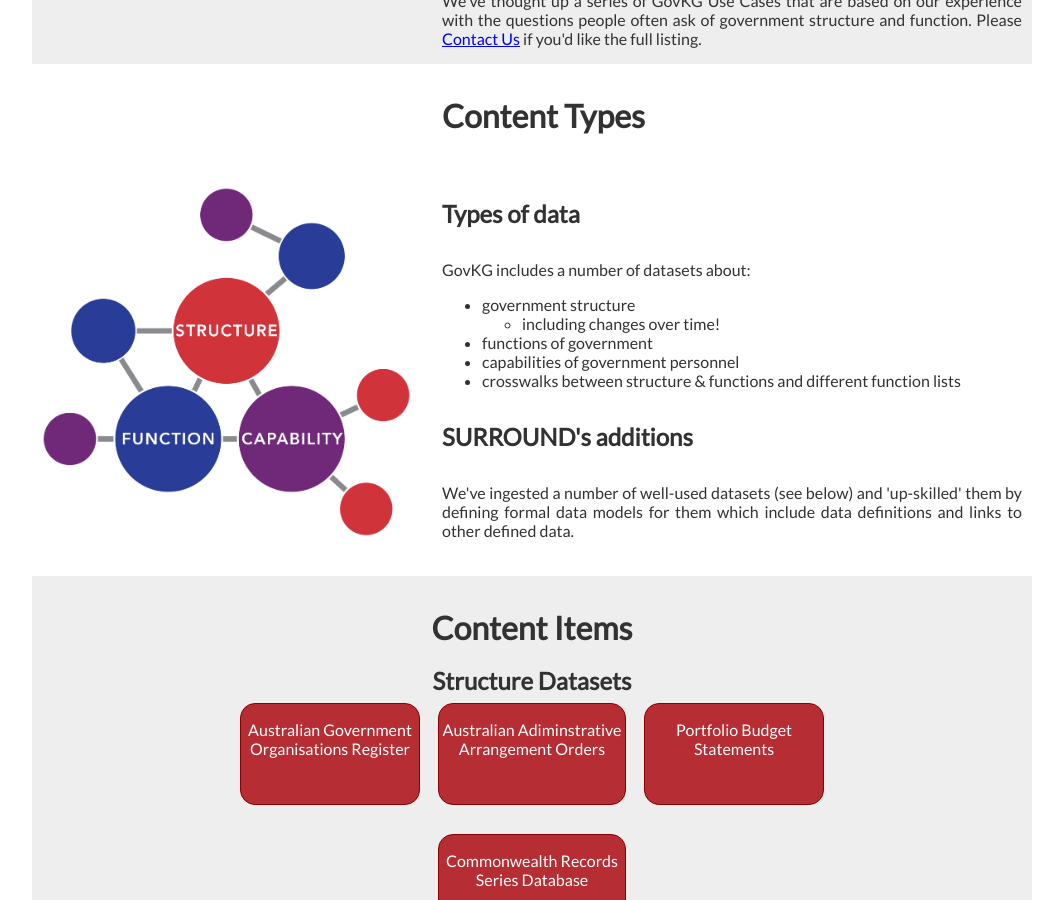
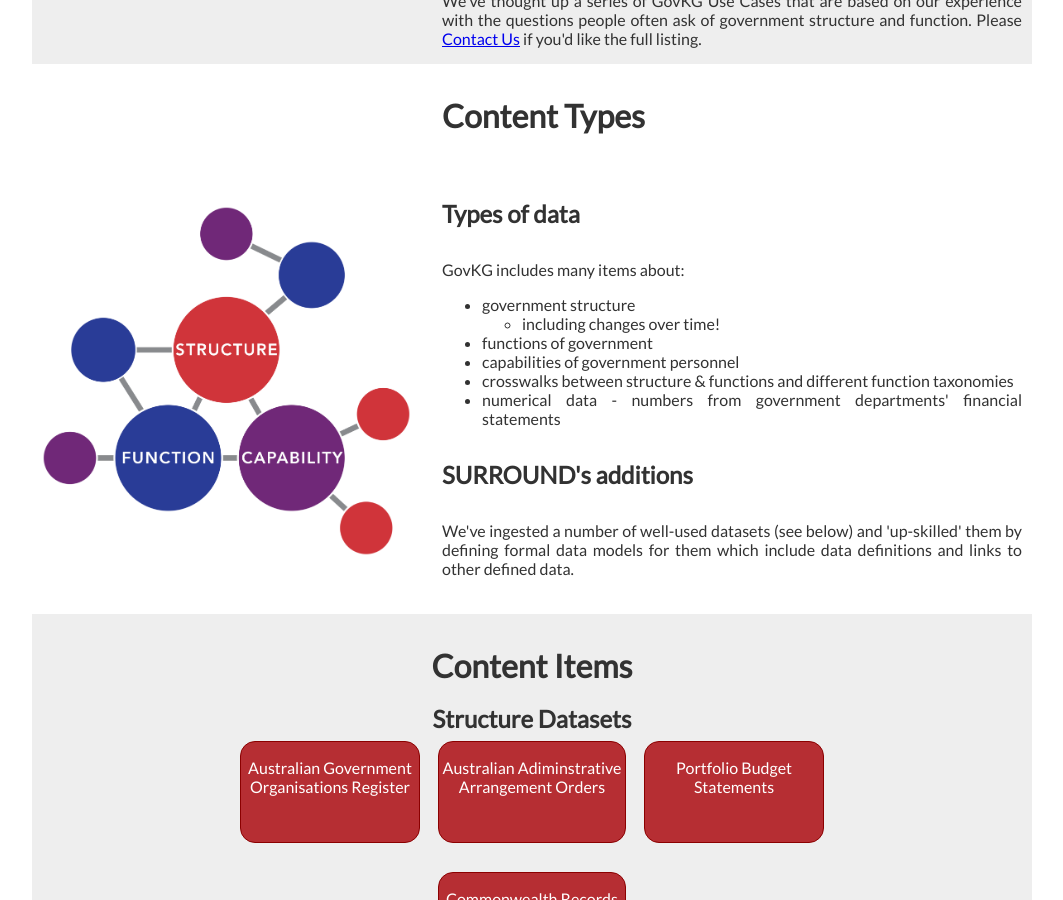
Before and after one commit to surroundaustralia/surroundaustralia.com, a Jekyll site: the page built from pages/govkg.html, in a window 1280 px wide and 900 px high, scrolled down 1418 px. Shown: the whole window, without its empty margins (108-1171 px from the left). Built offline with Jekyll 4.4.1, drawn with Linux system fonts in a browser that asks for light colours.

Commit message:
small wording change

```diff
--- a/pages/govkg.html
+++ b/pages/govkg.html
@@ -200,7 +200,7 @@
     </div>
     <div style="grid-row:2; grid-column:2;">
         <h4>Types of data</h4>
-        <p>GovKG includes a number of datasets about:</p>
+        <p>GovKG includes many items about:</p>
         <ul>
             <li>
                 government structure
@@ -210,7 +210,8 @@
             </li>
             <li>functions of government</li>
             <li>capabilities of government personnel</li>
-            <li>crosswalks between structure &amp; functions and different function lists</li>
+            <li>crosswalks between structure &amp; functions and different function taxonomies</li>
+            <li>numerical data - numbers from government departments' financial statements</li>
         </ul>
         <h4>SURROUND's additions</h4>
         <p>We've ingested a number of well-used datasets (see below) and 'up-skilled' them by defining formal data models for them which include data definitions and links to other defined data.</p>
```
